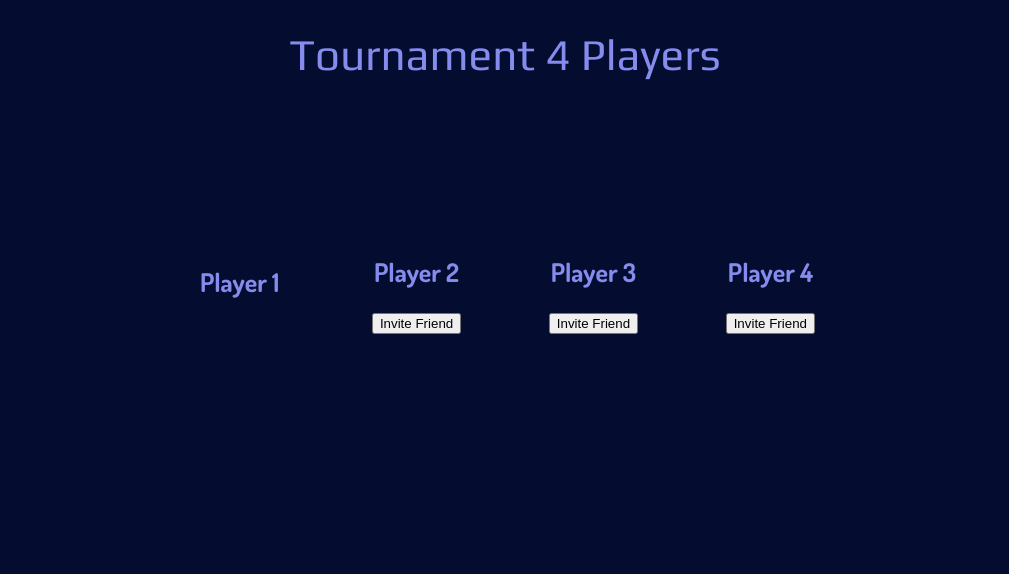
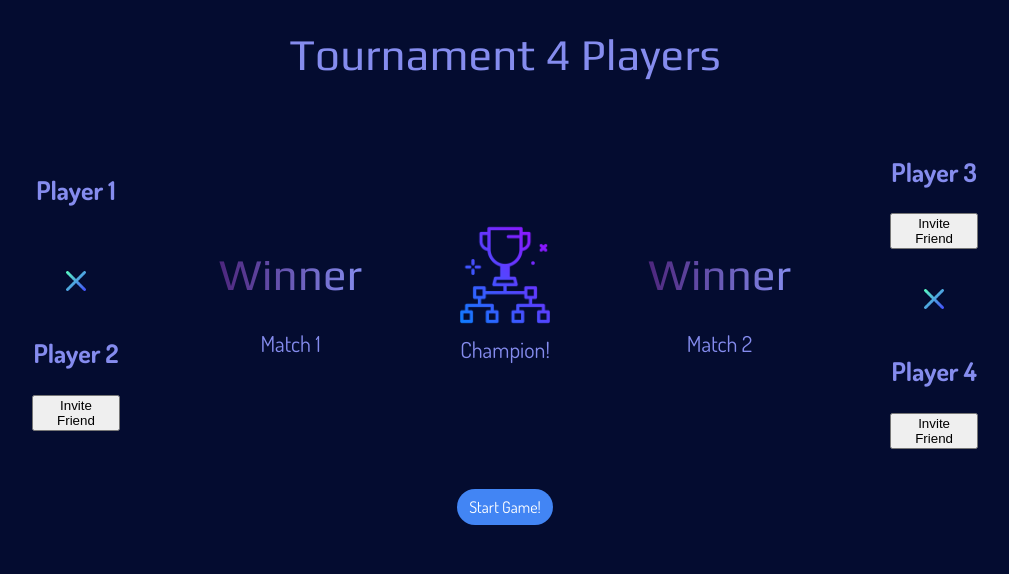
Before and after one commit to rofnavarro/42-ft_transcendence, a Django app: template tournaments/templates/tournaments/tournament_4.html in a window 1280 px wide. Shown: the part 183-757 px from the top of the page, without its empty margins (135-1144 px from the left). Run offline with Django 4.2, Linux system fonts and the light colour scheme; the template is opened without the code that fills it: most values are stand-ins (such as "Sample title", 1, 10 or a date in 2020).

Commit message:
fixed nicknames no game

```diff
--- a/tournaments/templates/tournaments/tournament_4.html
+++ b/tournaments/templates/tournaments/tournament_4.html
@@ -11,6 +11,8 @@
 {% endblock %}
 
 {% block content %}
+<form id="game-form" method="POST" action="">
+	{% csrf_token %}
 	<div class="tournament-bracket">
 		<div class="round round-1">
 			<div class="match">
@@ -20,6 +22,7 @@
 					<input type="hidden" id="player1-nickname" name="player1-nickname" value="{{ request.user.nickname }}">
 					<span id="player1-label">{{ request.user.nickname }}</span>
 				</div>
+				<img class="versus-small" src="{% static 'imgs/cross.png' %}">
 				<div id="player2" class="player">
 					<h3>Player 2</h3>
 					<button type="button" id="invite-btn-2" onclick="openFriendModal(2)">Invite Friend</button>
@@ -27,6 +30,20 @@
 					<input type="hidden" id="player2-nickname" name="player2-nickname">
 					<span id="player2-label"></span>
 				</div>
+			</div>
+			<div>
+				<h1 class="gradient-text">Winner</h1>
+				<p>Match 1</p>
+			</div>
+			<div class="match">
+				<img src="{% static 'imgs/championship.png' %}" width="120px" height="120px">
+				<div>Champion!</div>
+			</div>
+			<div>
+				<h1 class="gradient-text">Winner</h1>
+				<p>Match 2</p>
+			</div>
+			<div class="match">
 				<div id="player3" class="player">
 					<h3>Player 3</h3>
 					<button type="button" id="invite-btn-3" onclick="openFriendModal(3)">Invite Friend</button>
@@ -34,6 +51,7 @@
 					<input type="hidden" id="player3-nickname" name="player3-nickname">
 					<span id="player3-label"></span>
 				</div>
+				<img class="versus-small" src="{% static 'imgs/cross.png' %}">
 				<div id="player4" class="player">
 					<h3>Player 4</h3>
 					<button type="button" id="invite-btn-4" onclick="openFriendModal(4)">Invite Friend</button>
@@ -44,6 +62,10 @@
 			</div>
 		</div>
 	</div>
+	<div class="tournament-button">
+		<button type="submit" class="small-button" id="start-game" onclick="prepareForm()">Start Game!</button>
+	</div>
+</form>
 <div id="friend-modal" style="display:none;">
 	<div class="modal-content">
 		<h2>Invite a Friend</h2>
@@ -64,27 +86,45 @@
 <style>
     .tournament-bracket {
         width: 100%;
-        padding: 100px;
+    }
+
+	.tournament-button {
+		margin-bottom: 50px;
+	}
+
+	.versus-small {
+		width: 20px;
+		height: 20px;
+		align-items: center;
 	}
 
     .round {
         display: flex;
         flex-direction: row;
-        gap: 50px; /* Aumenta o espaçamento entre as partidas */
+        align: center;
+		justify-content: space-between;
+		gap: 80px;
         align-items: center;
     }
 
     .match {
         display: flex;
-        justify-content: space-around;
+		flex-direction: column;
+        align-items: center;
         width: 100%;
+		margin-bottom: 20px;
+
+    }
+
+	#player1, #player3 {
+		margin-bottom: 20px;
 	}
 
     .player {
         display: flex;
         justify-content: center;
         align-items: center;
-        width: 40%;
+        width: 70%;
         padding: 20px;
         text-align: center;
     }
--- a/tournaments/views.py
+++ b/tournaments/views.py
@@ -85,7 +85,7 @@ def serialize_queryset(queryset: QuerySet) -> dict:
 def tournament(request):
 	global TX_HASH
 	global TX_RECEIPT
-	querySet_obj = Tournament.objects.all().order_by('-start_date')
+	querySet_obj = Tournament.objects.all().order_by('-date')
 	tournaments = serialize_queryset(querySet_obj.values())
 
 	try:
@@ -104,7 +104,7 @@ def tournament(request):
 	except Exception as e:
 		print("WEB3 Fail:", e)
 		#TODO: dar um render em uma pagina de erro caso o container da blockchain nao suba
-		return render(request, 'tournaments/tournaments.html', {'tournament': tournaments})
+	return render(request, 'tournaments/tournaments.html', {'tournament': tournaments})
 
 
 def tournament_4(request):
```
Also changed, not shown: match/templates/match/game.html (+17 -18 lines), match/views.py (+5 -7 lines), static/js/game.js (+10 -10 lines), tournaments/models.py (+52 -31 lines), users/templates/users/local_play.html (+1 -26 lines), db.sqlite3, static/imgs/championship.png (added), tournaments/migrations/0003_tournament_date_tournament_is_complete_and_more.py (added). Lines whose indentation alone changed are shown as unchanged.
